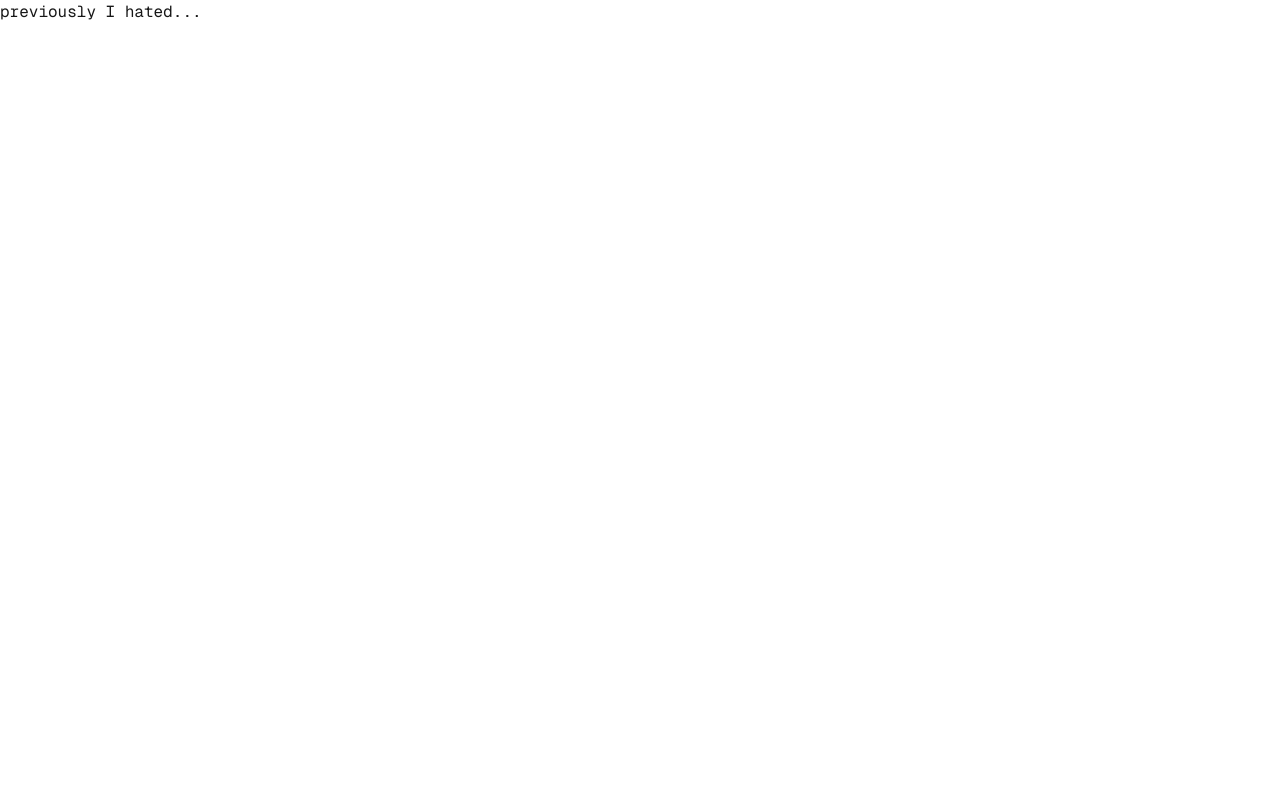
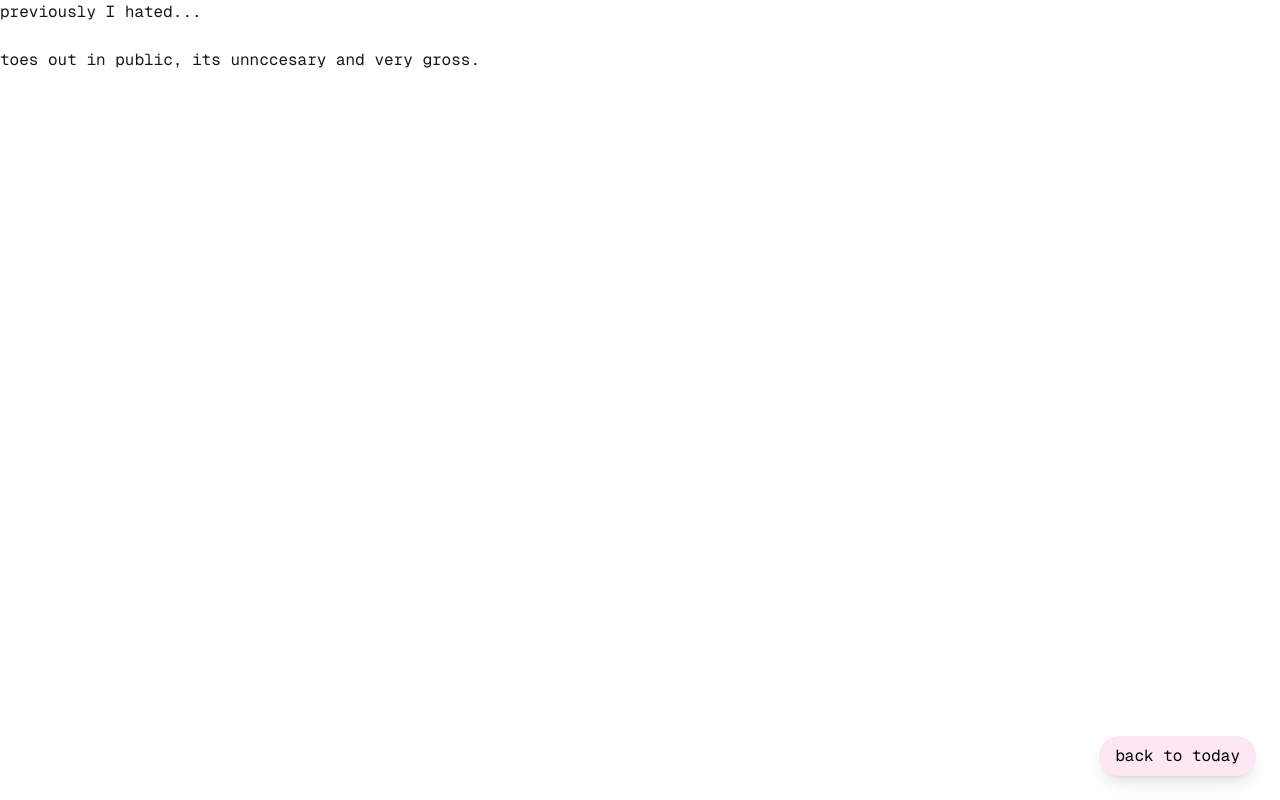
Before and after one commit to StephanieFarid/hateraid, a Next.js app: page /archive in a window 1280 px wide. Built offline with nearby package versions, Linux system fonts and the light colour scheme.

Commit message:
adding to archive and 'back to today' button

```diff
--- a/app/archive/page.tsx
+++ b/app/archive/page.tsx
@@ -1,4 +1,5 @@
 import React from 'react'
+import Link from 'next/link'
 
 const page = () => {
   return (
@@ -8,8 +9,13 @@ const page = () => {
             <br />
             <br />
             <p>
-                {/* people who like music */}
+                toes out in public, its unnccesary and very gross.
             </p>
+            <button className="font-mono fixed bottom-6 right-6 z-50 bg-pink-100 text-black px-4 py-2 rounded-full shadow-lg hover:bg-pink-200 transition" >
+            <Link href={`/`}>
+                back to today
+            </Link>
+        </button>
         </h1>
     </div>
   )
```
